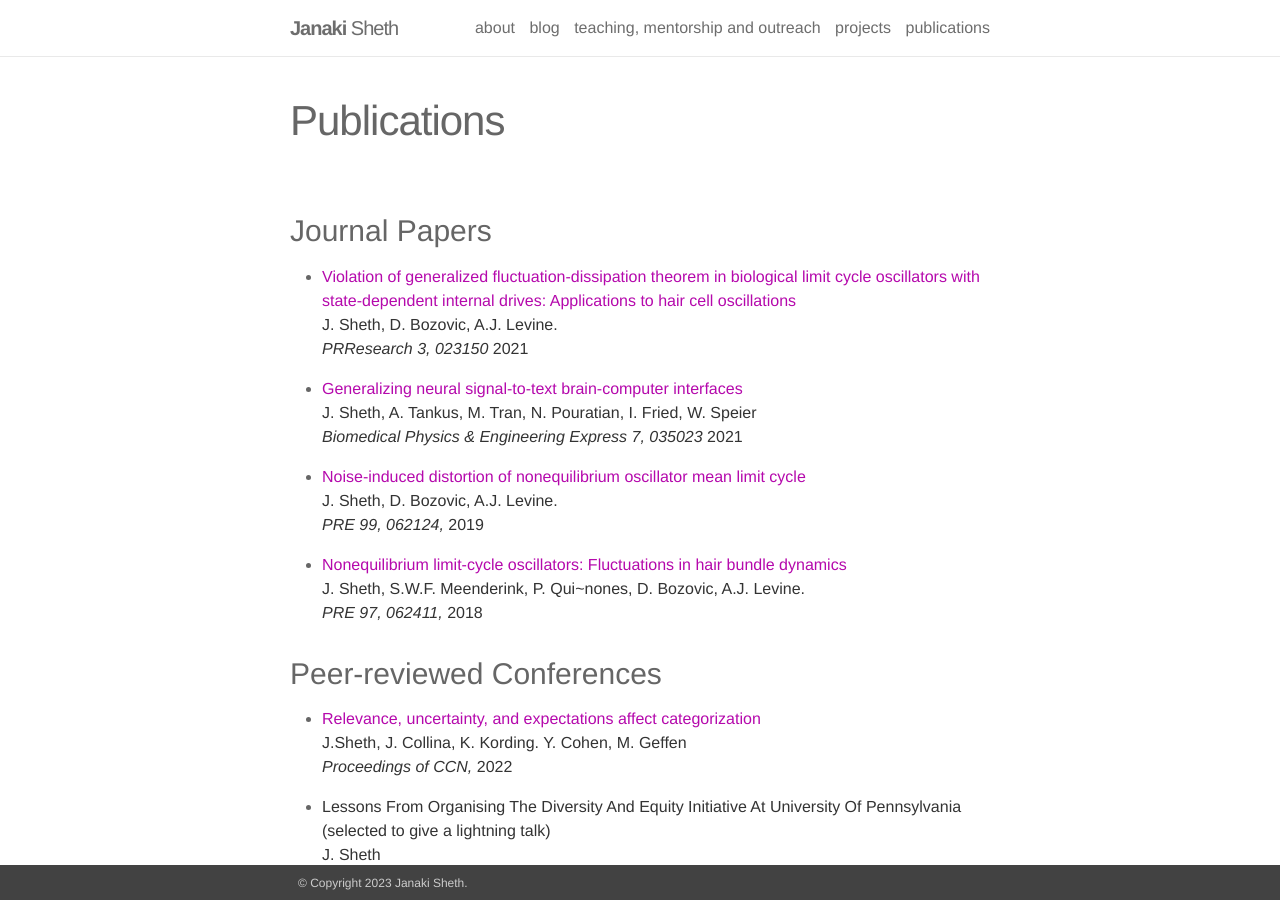
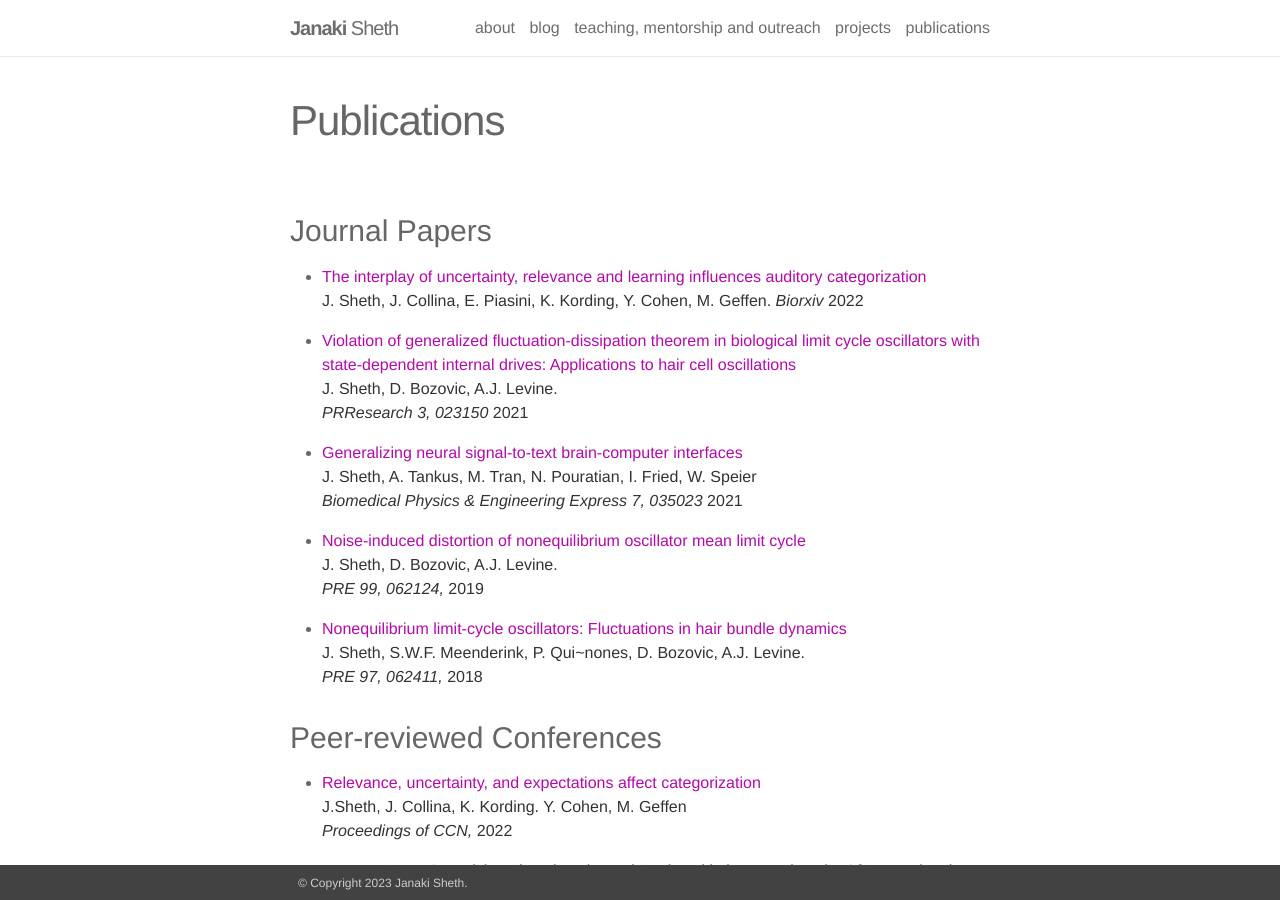
Before and after one commit to JanakiSheth/JanakiSheth.github.io, a Jekyll site: the page built from _pages/publications.md, in a window 1280 px wide and 900 px high. Built offline with Jekyll 4.4.1, drawn with Linux system fonts in a browser that asks for light colours; nearby versions of some CDN libraries.

Commit message:
Publication update

```diff
--- a/_pages/publications.md
+++ b/_pages/publications.md
@@ -5,6 +5,9 @@ title: Publications
 ---
 
 ### Journal Papers
+
+* [The interplay of uncertainty, relevance and learning influences auditory categorization](https://www.biorxiv.org/content/10.1101/2022.12.01.518777v1) <br> J. Sheth, J. Collina, E.
+Piasini, K. Kording, Y. Cohen, M. Geffen. *Biorxiv* 2022
 
 * [Violation of generalized fluctuation-dissipation theorem in biological limit cycle oscillators with state-dependent internal drives: Applications to hair cell oscillations](https://journals.aps.org/prresearch/pdf/10.1103/PhysRevResearch.3.023150) <br> 	J. Sheth, D. Bozovic, A.J. Levine. <br> *PRResearch 3, 023150* 2021
 
```
Also changed, not shown: 1 other file.
